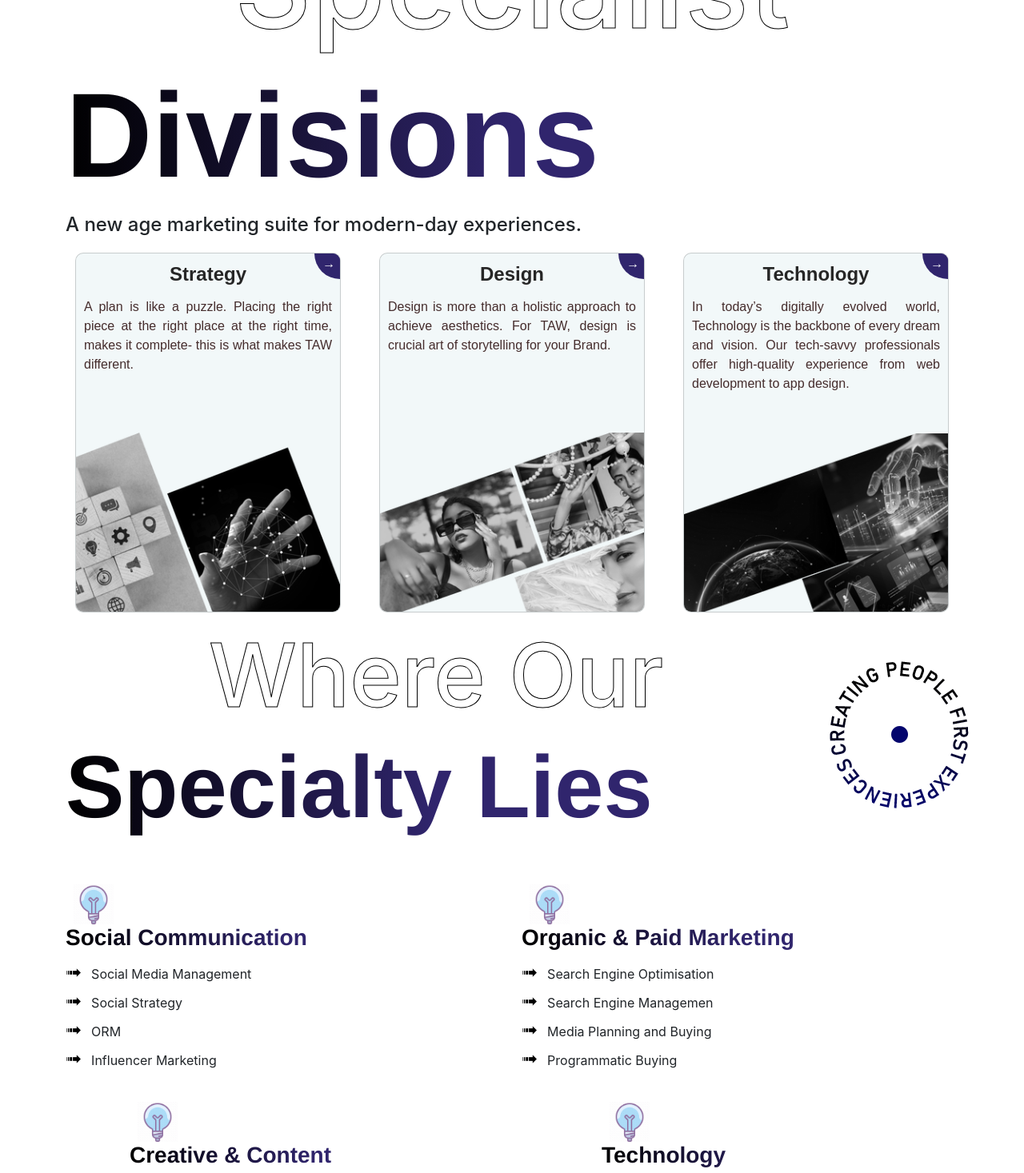
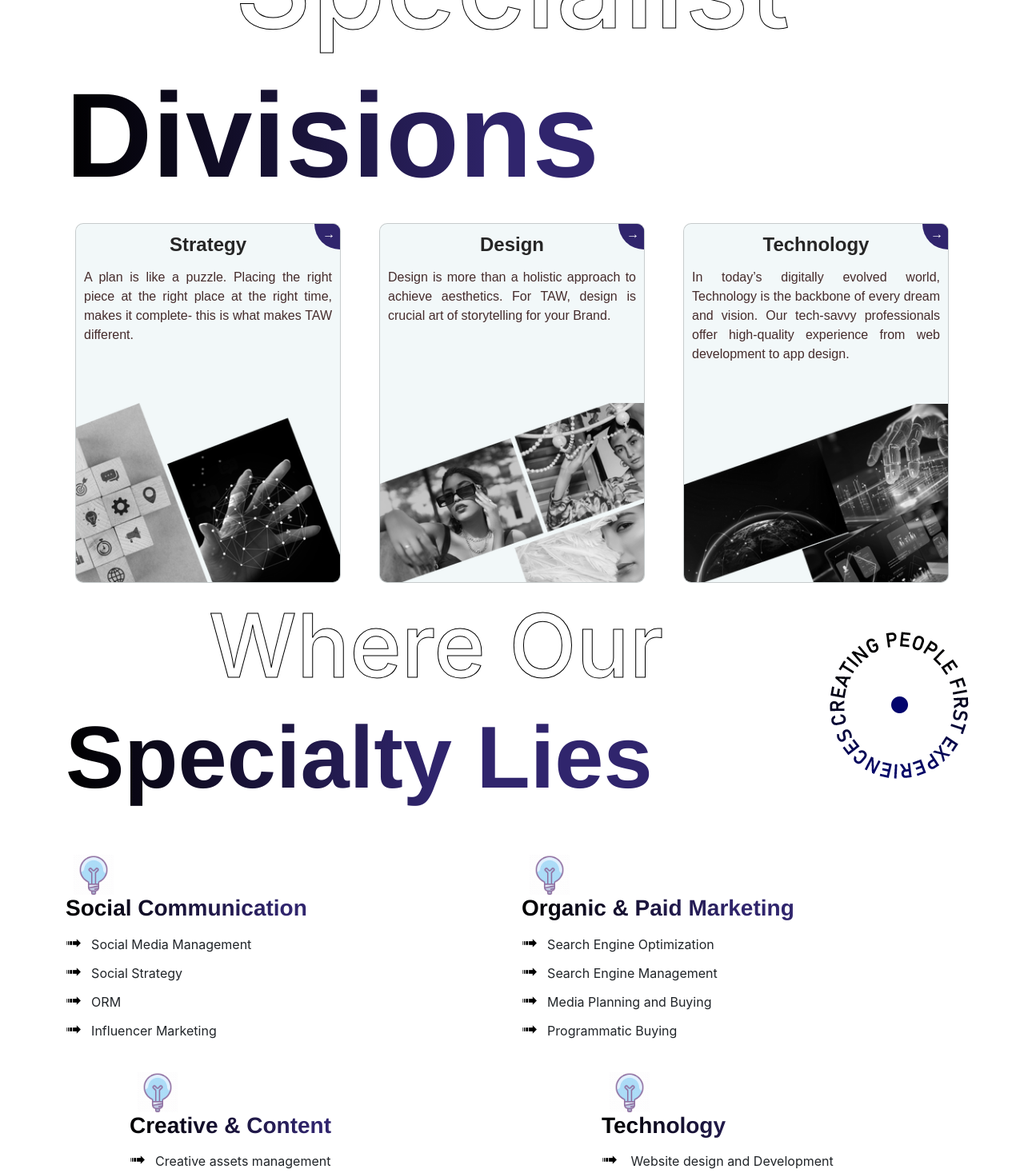
Before and after one commit to VishK98/Squash-Global, a React (Create React App) app: page / in a window 1280 px wide. Shown: the part 4565-6032 px from the top of the page at 80% size. Built offline with nearby package versions, Linux system fonts and the light colour scheme; a web font is replaced by a local one.

Commit message:
Update Home.js

```diff
--- a/src/components/Home/Home.js
+++ b/src/components/Home/Home.js
@@ -462,10 +462,6 @@ function Home() {
             />
           </div>
         </div>
-        <AnimatedText
-          text={<h4>A new age marketing suite for modern-day experiences.</h4>}
-          animation="slide-up"
-        />
         <Card />
       </div>
       <div className="container">
@@ -570,8 +566,8 @@ function Home() {
                 <AnimatedText
                   text={
                     <ul className="custom-arrow-bullet-point">
-                      <li>Search Engine Optimisation</li>
-                      <li>Search Engine Managemen</li>
+                      <li>Search Engine Optimization</li>
+                      <li>Search Engine Management</li>
                       <li>Media Planning and Buying</li>
                       <li>Programmatic Buying</li>
                     </ul>
```
